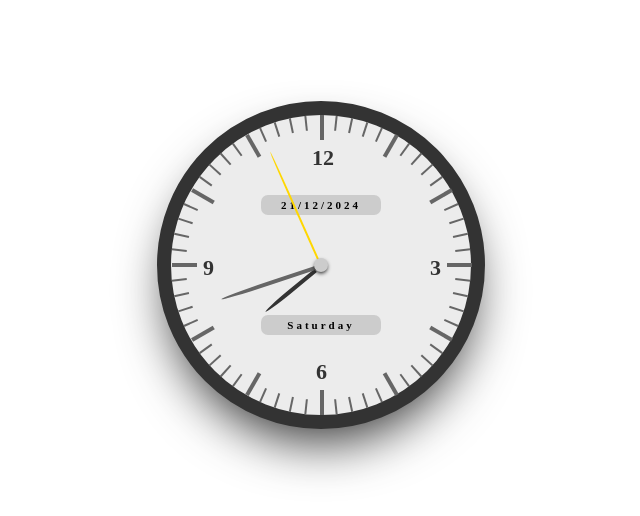
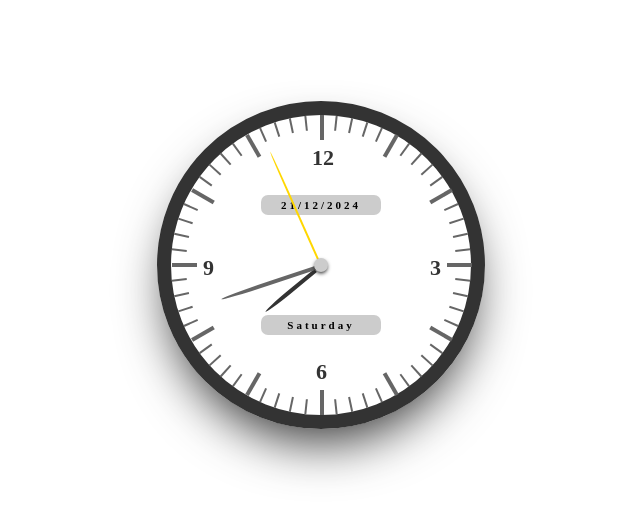
Before and after one commit to BhavinKhilnani/stormm, a plain HTML site: page index.html in a window 1280 px wide. Shown: the whole page, without its empty margins (319-959 px from the left). Drawn offline with Linux system fonts and the light colour scheme.

Commit message:
Update index.html

```diff
--- a/index.html
+++ b/index.html
@@ -1,5 +1,5 @@
 <style>.clock {
-  background: #ececec;
+  background: transparent;
   width: 300px;
   height: 300px;
   margin: 8% auto 0;
```
